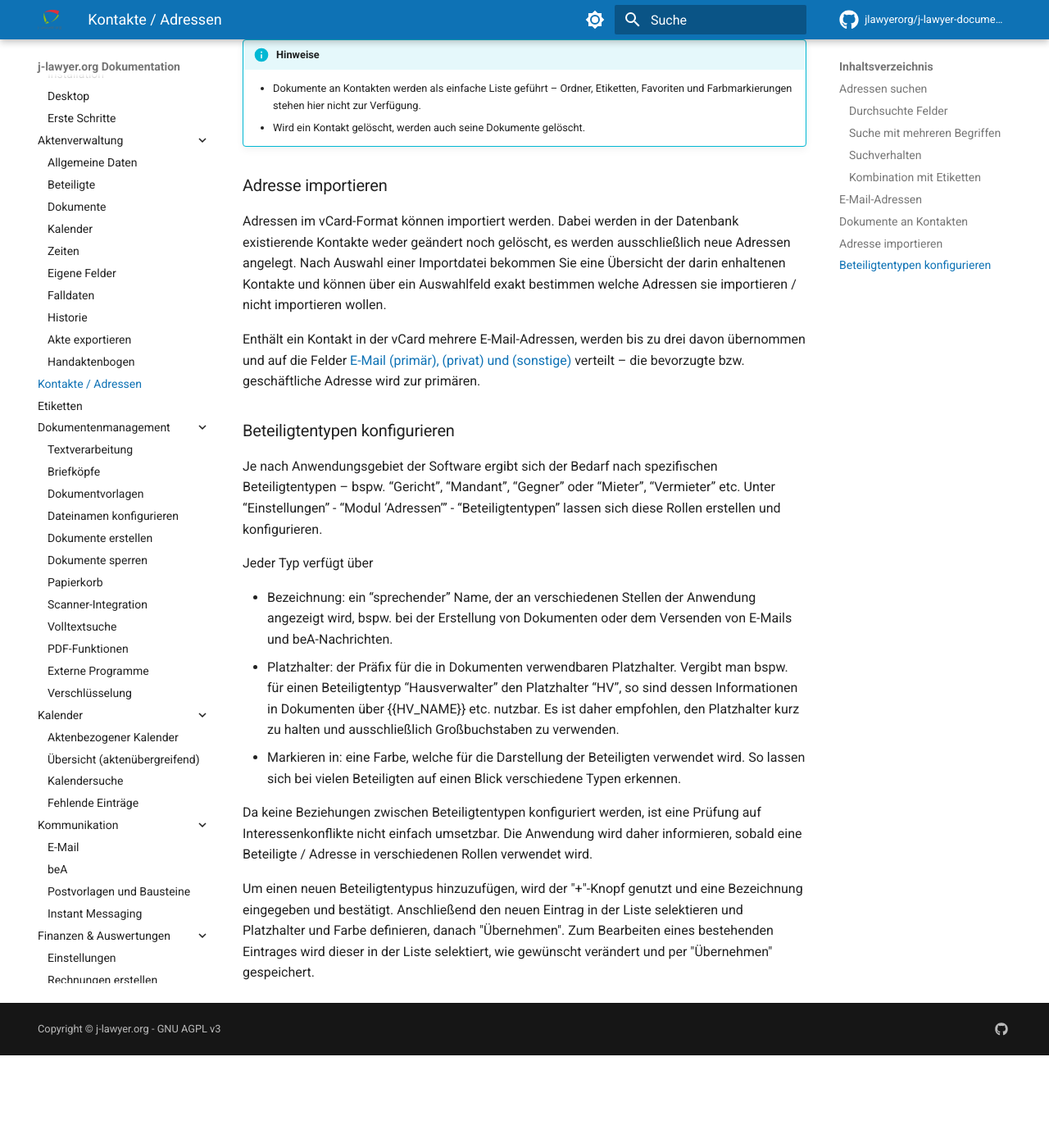
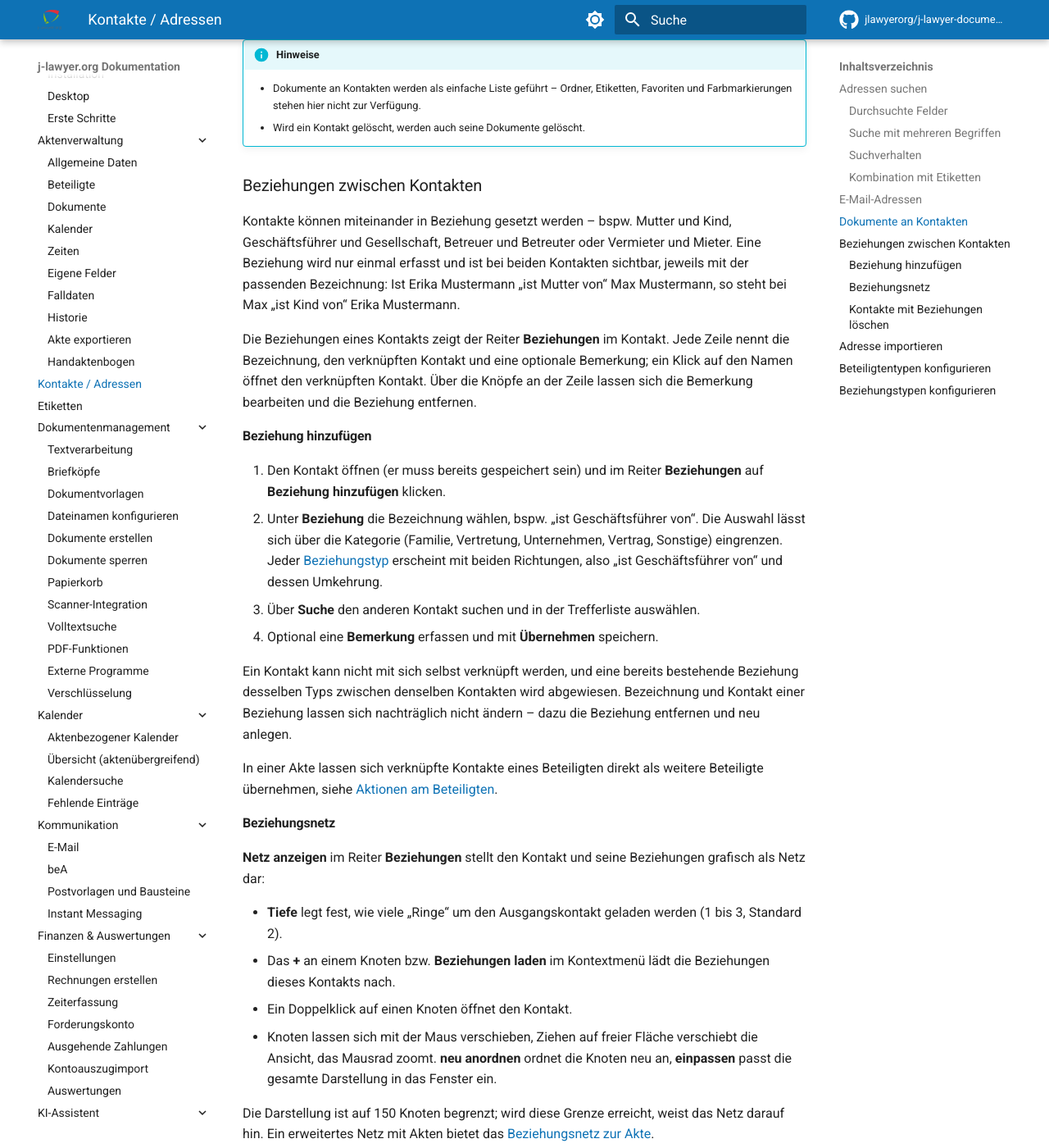
Before and after one commit to jlawyerorg/j-lawyer-documentation, an MkDocs documentation site: the page built from docs/benutzerhandbuch/adressen.md, in a window 1280 px wide and 1400 px high, scrolled down 2547 px. Shown: the whole window at 82% size. Built offline with MkDocs 1.6.1 and Material for MkDocs 9.7.7, drawn with Linux system fonts in a browser that asks for light colours; comment, search, counter and statistics services are not loaded; before the commit the page ends 3834 px from its top, so only the background shows below that; some of the changed text lies outside the part shown.

Commit message:
Beziehungen zwischen Kontakten dokumentiert
Co-Authored-By: Claude Opus 5.5 <noreply@anthropic.com>

```diff
--- a/docs/benutzerhandbuch/adressen.md
+++ b/docs/benutzerhandbuch/adressen.md
@@ -79,6 +79,38 @@ Beim Versand von E-Mails und beA-Nachrichten aus einer Akte stehen die Dokumente
     - Dokumente an Kontakten werden als einfache Liste geführt – Ordner, Etiketten, Favoriten und Farbmarkierungen stehen hier nicht zur Verfügung.
     - Wird ein Kontakt gelöscht, werden auch seine Dokumente gelöscht.
 
+### Beziehungen zwischen Kontakten {#beziehungen}
+
+Kontakte können miteinander in Beziehung gesetzt werden – bspw. Mutter und Kind, Geschäftsführer und Gesellschaft, Betreuer und Betreuter oder Vermieter und Mieter. Eine Beziehung wird nur einmal erfasst und ist bei beiden Kontakten sichtbar, jeweils mit der passenden Bezeichnung: Ist Erika Mustermann „ist Mutter von“ Max Mustermann, so steht bei Max „ist Kind von“ Erika Mustermann.
+
+Die Beziehungen eines Kontakts zeigt der Reiter **Beziehungen** im Kontakt. Jede Zeile nennt die Bezeichnung, den verknüpften Kontakt und eine optionale Bemerkung; ein Klick auf den Namen öffnet den verknüpften Kontakt. Über die Knöpfe an der Zeile lassen sich die Bemerkung bearbeiten und die Beziehung entfernen.
+
+#### Beziehung hinzufügen {#beziehung-hinzufuegen}
+
+1. Den Kontakt öffnen (er muss bereits gespeichert sein) und im Reiter **Beziehungen** auf **Beziehung hinzufügen** klicken.
+2. Unter **Beziehung** die Bezeichnung wählen, bspw. „ist Geschäftsführer von“. Die Auswahl lässt sich über die Kategorie (Familie, Vertretung, Unternehmen, Vertrag, Sonstige) eingrenzen. Jeder [Beziehungstyp](#beziehungstypen) erscheint mit beiden Richtungen, also „ist Geschäftsführer von“ und dessen Umkehrung.
+3. Über **Suche** den anderen Kontakt suchen und in der Trefferliste auswählen.
+4. Optional eine **Bemerkung** erfassen und mit **Übernehmen** speichern.
+
+Ein Kontakt kann nicht mit sich selbst verknüpft werden, und eine bereits bestehende Beziehung desselben Typs zwischen denselben Kontakten wird abgewiesen. Bezeichnung und Kontakt einer Beziehung lassen sich nachträglich nicht ändern – dazu die Beziehung entfernen und neu anlegen.
+
+In einer Akte lassen sich verknüpfte Kontakte eines Beteiligten direkt als weitere Beteiligte übernehmen, siehe [Aktionen am Beteiligten](aktenverwaltung/beteiligte.md#aktionen).
+
+#### Beziehungsnetz {#beziehungsnetz}
+
+**Netz anzeigen** im Reiter **Beziehungen** stellt den Kontakt und seine Beziehungen grafisch als Netz dar:
+
+- **Tiefe** legt fest, wie viele „Ringe“ um den Ausgangskontakt geladen werden (1 bis 3, Standard 2).
+- Das **+** an einem Knoten bzw. **Beziehungen laden** im Kontextmenü lädt die Beziehungen dieses Kontakts nach.
+- Ein Doppelklick auf einen Knoten öffnet den Kontakt.
+- Knoten lassen sich mit der Maus verschieben, Ziehen auf freier Fläche verschiebt die Ansicht, das Mausrad zoomt. **neu anordnen** ordnet die Knoten neu an, **einpassen** passt die gesamte Darstellung in das Fenster ein.
+
+Die Darstellung ist auf 150 Knoten begrenzt; wird diese Grenze erreicht, weist das Netz darauf hin. Ein erweitertes Netz mit Akten bietet das [Beziehungsnetz zur Akte](aktenverwaltung/beteiligte.md#beziehungsnetz).
+
+#### Kontakte mit Beziehungen löschen {#beziehungen-loeschen}
+
+Beziehungen verhindern das Löschen eines Kontakts nicht. Der Löschdialog nennt jedoch vorab die Kontakte, die noch Beziehungen haben, samt deren Anzahl. Die Beziehungen werden beim Löschen mit entfernt.
+
 ### Adresse importieren {#import}
 
 Adressen im vCard-Format können importiert werden. Dabei werden in der Datenbank existierende Kontakte weder geändert noch gelöscht, es werden ausschließlich neue Adressen angelegt. Nach Auswahl einer Importdatei bekommen Sie eine Übersicht der darin enhaltenen Kontakte und können über ein Auswahlfeld exakt bestimmen welche Adressen sie importieren / nicht importieren wollen.
@@ -99,3 +131,23 @@ Da keine Beziehungen zwischen Beteiligtentypen konfiguriert werden, ist eine Pr
 
 Um einen neuen Beteiligtentypus hinzuzufügen, wird der "+"-Knopf genutzt und eine Bezeichnung eingegeben und bestätigt. Anschließend den neuen Eintrag in der Liste selektieren und Platzhalter und Farbe definieren, danach "Übernehmen".
 Zum Bearbeiten eines bestehenden Eintrages wird dieser in der Liste selektiert, wie gewünscht verändert und per "Übernehmen" gespeichert.
+
+### Beziehungstypen konfigurieren {#beziehungstypen}
+
+Unter **Einstellungen** → **Modul 'Adressen'** → **Beziehungstypen** werden die verfügbaren [Beziehungen](#beziehungen) verwaltet (nur für Administratoren). Mitgeliefert werden rund 65 gängige Typen, gruppiert nach Familie, Vertretung, Unternehmen, Vertrag und Sonstige.
+
+Jeder Typ verfügt über
+
+- **Name**: bspw. „Mutter – Kind“
+- **Bezeichnung (Richtung 1)** und **Gegenbezeichnung (Richtung 2)**: bspw. „ist Mutter von“ und „ist Kind von“
+- **symmetrisch**: für Beziehungen, die in beide Richtungen gleich lauten, bspw. „ist Ehepartner von“
+- **Kategorie**: für die Gruppierung in der Auswahl
+- **Farbe**: für die Darstellung im Beziehungsnetz
+- **aktiv**: nur aktive Typen stehen für neue Beziehungen zur Auswahl
+
+Neue Typen werden über **+** angelegt, Änderungen mit **Übernehmen** gespeichert. Über die Pfeile lässt sich die Reihenfolge innerhalb einer Kategorie ändern. Ein Typ, der noch von Beziehungen verwendet wird, kann nicht gelöscht, aber deaktiviert werden – bestehende Beziehungen bleiben dann erhalten.
+
+!!! warning "Nachträglich auf symmetrisch umstellen"
+    Wird ein bereits verwendeter Typ auf „symmetrisch“ umgestellt, behalten bestehende Beziehungen ihre Richtung. Dadurch können gespiegelte Doppeleinträge (A zu B und B zu A) entstehen.
+
+Mitgelieferte Typen können frei angepasst werden; eigene Änderungen bleiben bei Updates erhalten.
```
Also changed, not shown: docs/benutzerhandbuch/aktenverwaltung/beteiligte.md (+6 -1 lines), docs/releasenotes/v3-6.md (+2 -0 lines).
